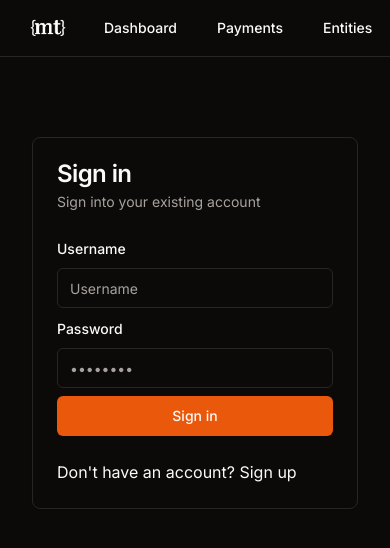
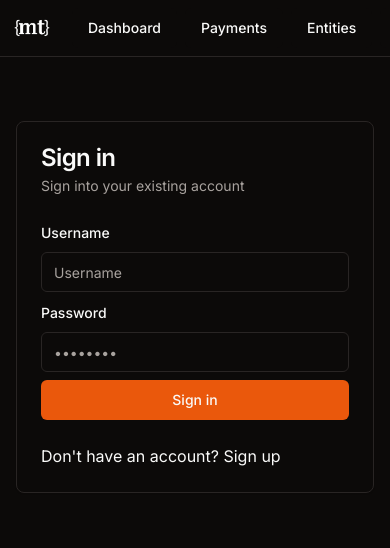
Before and after one commit to MarkusThielker/next-finances, a Next.js app: page /auth/signin in a window 390 px wide. Shown: the top 548 px of the page. Built offline with nearby package versions, Linux system fonts and the light colour scheme.

Commit message:
N-FIN-32: reduce padding on mobile devices

```diff
--- a/src/app/layout.tsx
+++ b/src/app/layout.tsx
@@ -22,7 +22,7 @@ export default function RootLayout({
         <html lang="en">
         <body className={cn('dark', inter.className)}>
         <Navigation/>
-        <main className="p-8">
+        <main className="p-4 sm:p-8">
             {children}
         </main>
         <Toaster/>
--- a/src/components/navigation.tsx
+++ b/src/components/navigation.tsx
@@ -16,7 +16,7 @@ export default function Navigation() {
     return (
         <div className="flex sticky items-center border-b border-border bg-background">
             <NavigationMenu>
-                <NavigationMenuList className="flex w-screen items-center justify-between px-4 py-2">
+                <NavigationMenuList className="flex w-screen items-center justify-between sm:px-4 py-2">
                     <div className="inline-flex space-x-2">
 
                         <img src={'/logo_white.png'} alt="Finances" className="h-10 w-10 mx-3"/>
```
